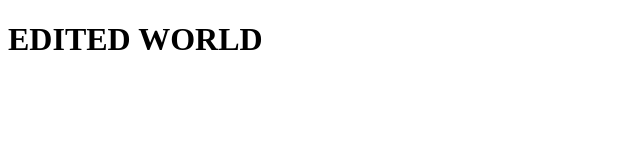
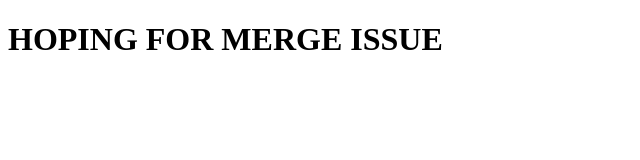
Before and after one commit to JoshuaEstante/Test, a plain HTML site: page index.html in a window 1280 px wide. Shown: the whole page, without its empty margins (0-640 px from the left). Drawn offline with Linux system fonts and the light colour scheme.

Commit message:
merge issue

```diff
--- a/index.html
+++ b/index.html
@@ -7,7 +7,7 @@
 </head>
 <body>
 
-    <h1>EDITED WORLD</h1>
+    <h1>HOPING FOR MERGE ISSUE</h1>
 
 
 
```
